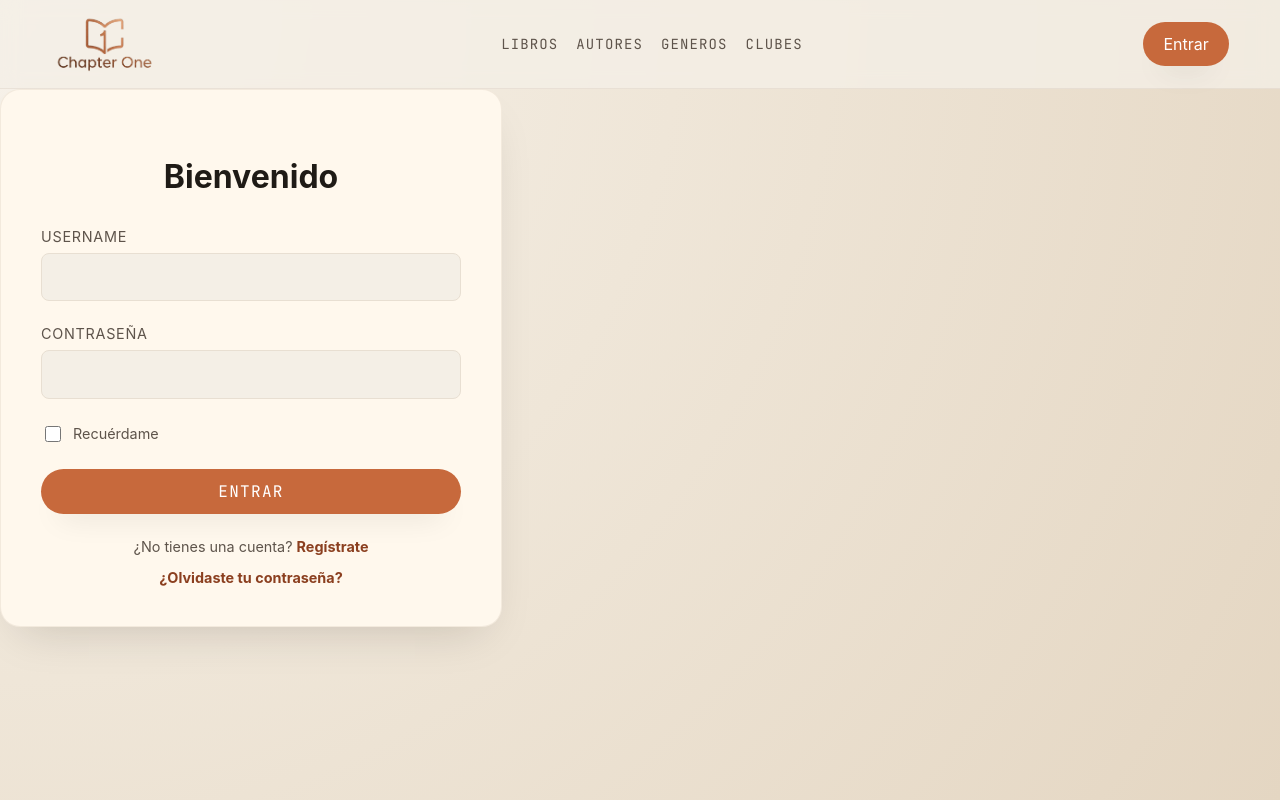
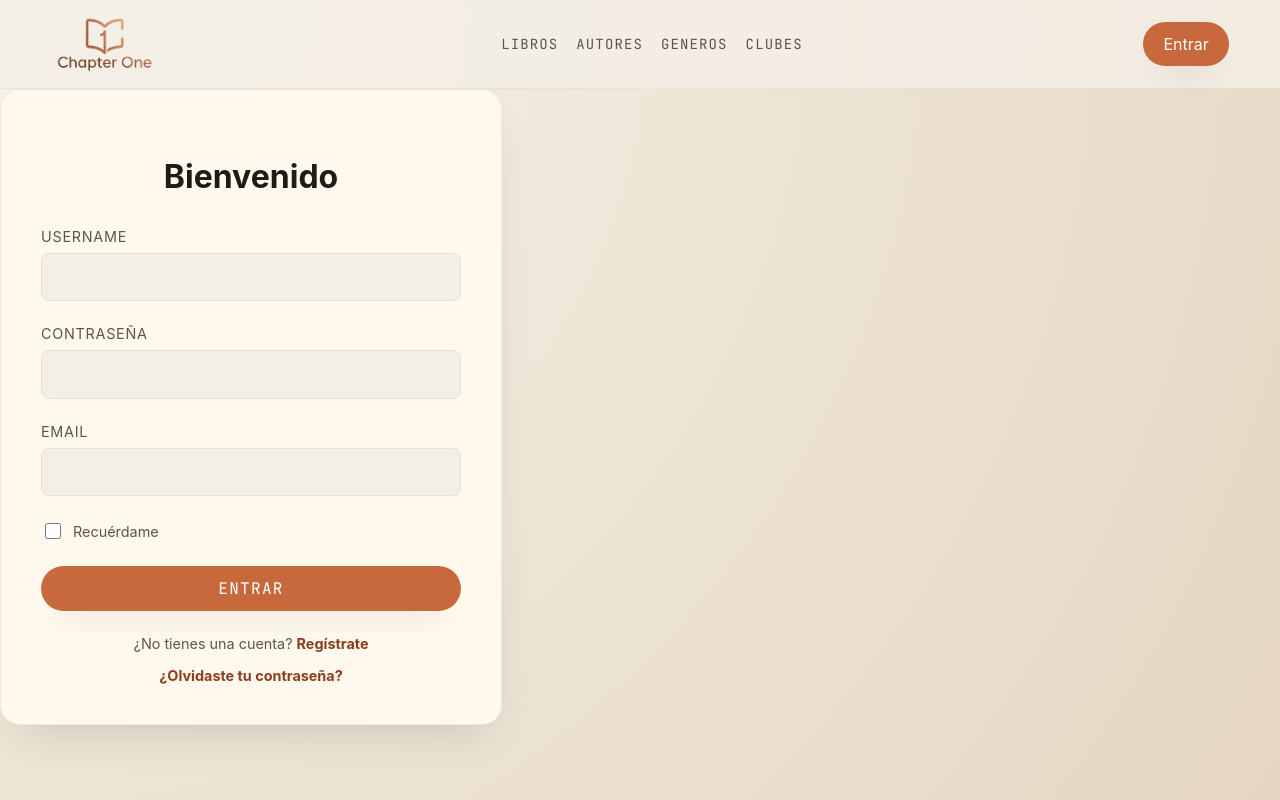
Before and after one commit to SantiTabordaa/ChapterOne-Front, a React (Vite) app: page /login in a window 1280 px wide. Built offline with nearby package versions, Linux system fonts and the light colour scheme.

Commit message:
Fix login

```diff
--- a/src/components/AuthForm.tsx
+++ b/src/components/AuthForm.tsx
@@ -17,10 +17,11 @@
   const handleSubmit = (e: React.FormEvent) => {
     e.preventDefault();
     const formData = new FormData();
-    formData.append("email", email);
+    formData.append("username", username);
     formData.append("password", password);
     if (type === "register") {
       formData.append("name", name);
+      formData.append("email", email);
       if (profileImage) {
         formData.append("profileImage", profileImage);
       }
@@ -78,6 +79,16 @@
           />
         </div>
 
+        <div className="form-group">
+          <label htmlFor="email">Email</label>
+          <input
+            type="email"
+            id="email"
+            value={email}
+            onChange={(e) => setEmail(e.target.value)}
+            required
+          />
+        </div>
         {type === "register" && (
           <div className="form-group">
             <label>Foto de Perfil</label>
```
